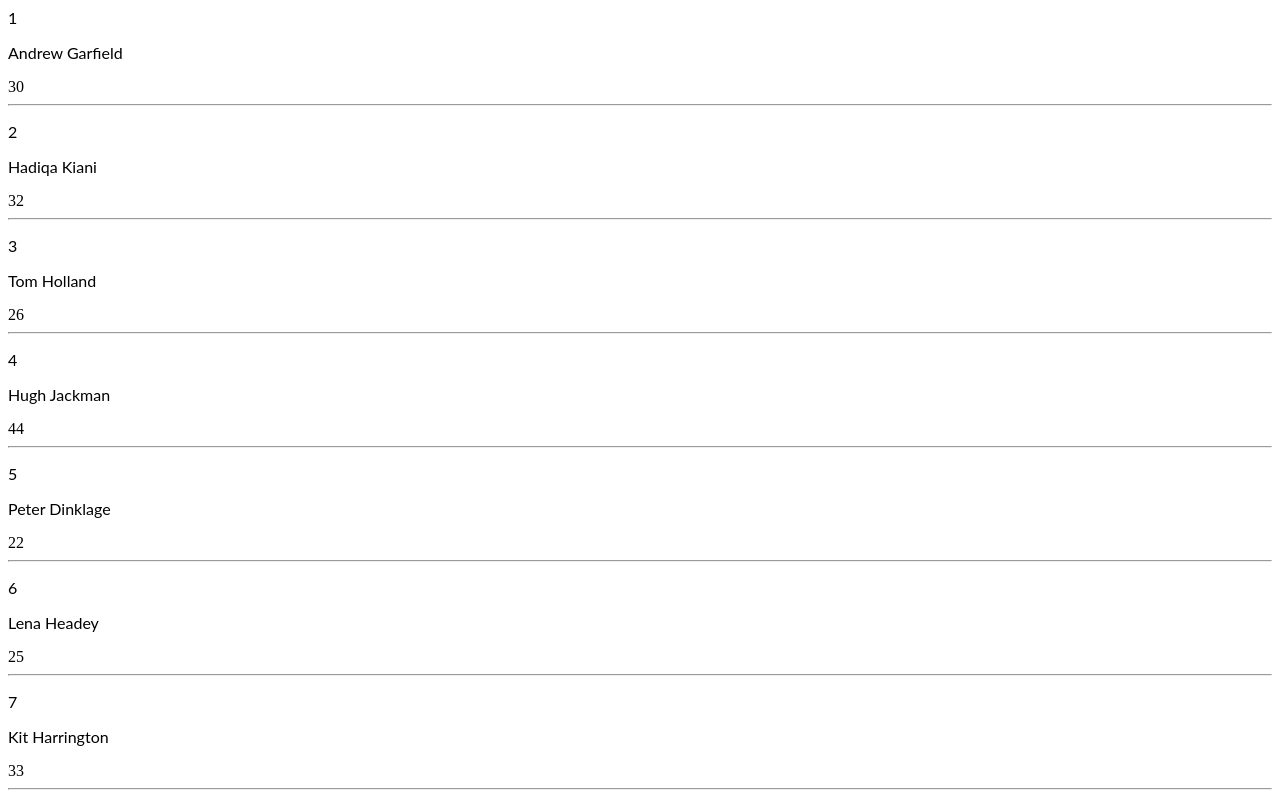
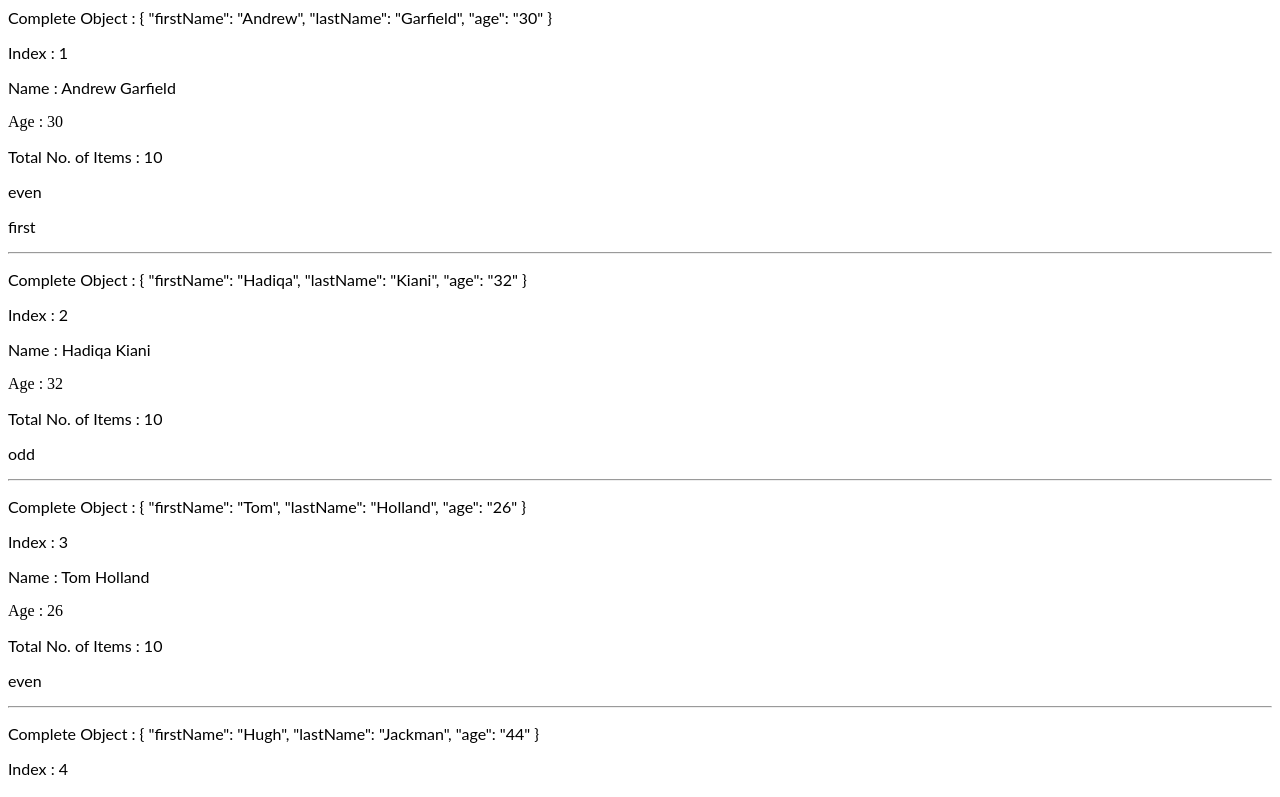
Before and after one commit to ks-mani/ng-structural-directive, an Angular app: page / in a window 1280 px wide. Shown: the top 797 px of the page. Built offline with nearby package versions, Linux system fonts and the light colour scheme.

Commit message:
Native ngfor Sugared With Context Variables

```diff
--- a/src/app/app.component.html
+++ b/src/app/app.component.html
@@ -1,6 +1,13 @@
-<div *ngFor="let item of basicDetails; let i=index">
-  <p>{{i+1}}</p>
-  <p>{{item.firstName}} {{item.lastName}}</p>
-  <span>{{item.age}}</span>
+<!-- Native ngfor sugared usage, along with context variable -->
+<div
+  *ngFor="let item of basicDetails; let i=index; let individual=$implicit;count as totalCount; first as first; last as last; even as even;">
+  <p>Complete Object : {{individual | json}}</p>
+  <p>Index : {{i+1}}</p>
+  <p>Name : {{item.firstName}} {{item.lastName}}</p>
+  <span>Age : {{item.age}}</span>
+  <p>Total No. of Items : {{totalCount}}</p>
+  <p>{{even ? 'even': 'odd'}}</p>
+  <p>{{first ? 'first': ''}}</p>
+  <p>{{last ? 'last': ''}}</p>
   <hr />
 </div>
```
